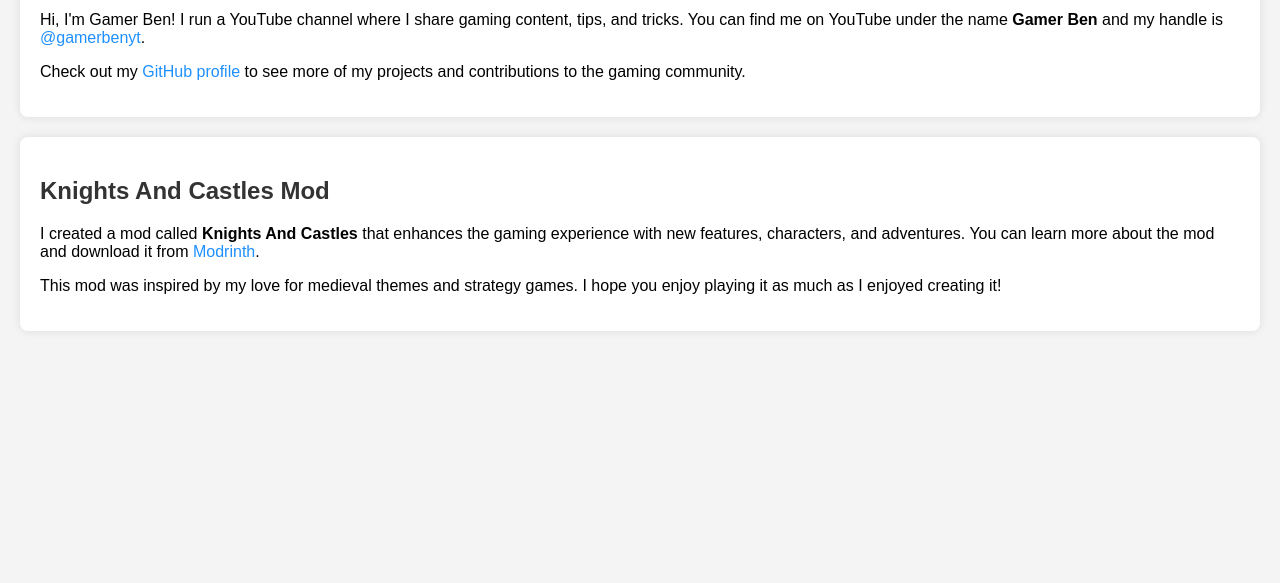
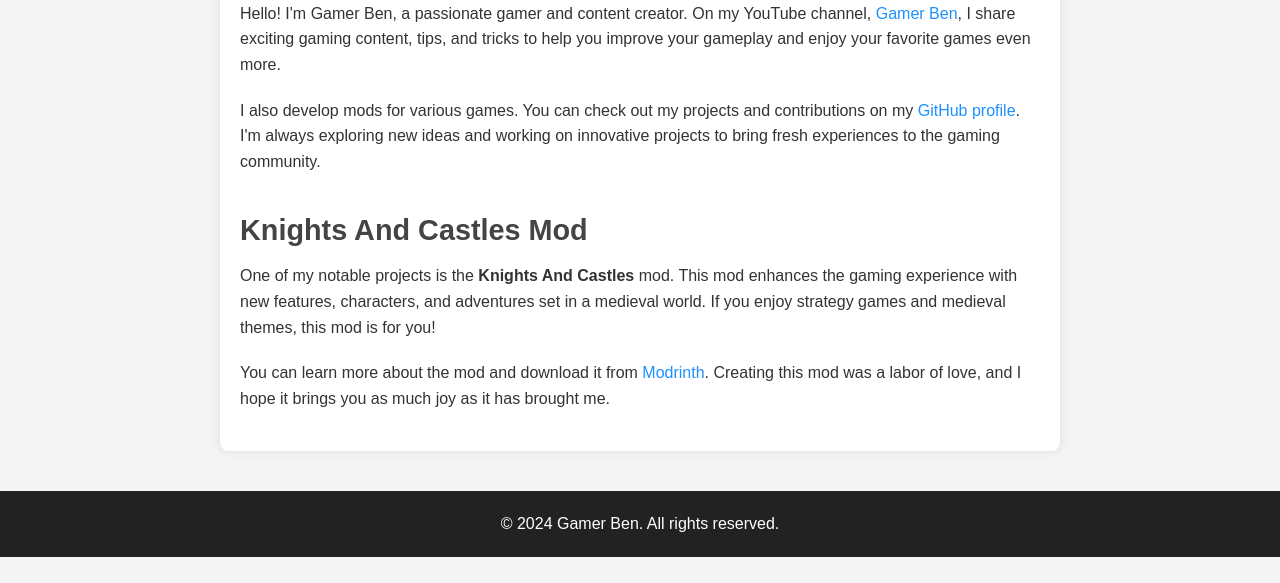
Before and after one commit to gamerbenyt/knc, a plain HTML site: page index.html in a window 1280 px wide. Shown: the part 217-800 px from the top of the page. Drawn offline with Linux system fonts and the light colour scheme.

Commit message:
Update index.html

```diff
--- a/index.html
+++ b/index.html
@@ -3,29 +3,47 @@
 <head>
     <meta charset="UTF-8">
     <meta name="viewport" content="width=device-width, initial-scale=1.0">
-    <title>Gamer Ben - Knights And Castles</title>
+    <title>Gamer Ben - About Me</title>
     <style>
         body {
-            font-family: Arial, sans-serif;
+            font-family: 'Arial', sans-serif;
+            margin: 0;
+            padding: 0;
             background-color: #f4f4f4;
-            margin: 0;
-            padding: 20px;
+            color: #333;
         }
         header {
-            background-color: #333;
+            background-color: #222;
             color: #fff;
-            padding: 10px 0;
+            padding: 20px 0;
             text-align: center;
         }
-        section {
+        header h1 {
+            margin: 0;
+            font-size: 2.5em;
+        }
+        main {
+            max-width: 800px;
+            margin: 40px auto;
+            padding: 20px;
             background-color: #fff;
-            padding: 20px;
-            margin: 20px 0;
             border-radius: 8px;
             box-shadow: 0 0 10px rgba(0, 0, 0, 0.1);
         }
-        h1, h2 {
-            color: #333;
+        section {
+            margin-bottom: 40px;
+        }
+        section:last-of-type {
+            margin-bottom: 0;
+        }
+        h2 {
+            color: #444;
+            font-size: 1.8em;
+            margin-bottom: 10px;
+        }
+        p {
+            line-height: 1.6;
+            margin-bottom: 20px;
         }
         a {
             color: #1e90ff;
@@ -34,21 +52,35 @@
         a:hover {
             text-decoration: underline;
         }
+        footer {
+            text-align: center;
+            padding: 20px 0;
+            background-color: #222;
+            color: #fff;
+        }
+        footer p {
+            margin: 0;
+        }
     </style>
 </head>
 <body>
     <header>
-        <h1>Welcome to Gamer Ben's Website</h1>
+        <h1>Gamer Ben</h1>
     </header>
+    <main>
         <section>
             <h2>About Me</h2>
-        <p>Hi, I'm Gamer Ben! I run a YouTube channel where I share gaming content, tips, and tricks. You can find me on YouTube under the name <strong>Gamer Ben</strong> and my handle is <a href="https://www.youtube.com/@gamerbenyt" target="_blank">@gamerbenyt</a>.</p>
-        <p>Check out my <a href="https://github.com/gamerbenyt" target="_blank">GitHub profile</a> to see more of my projects and contributions to the gaming community.</p>
+            <p>Hello! I'm Gamer Ben, a passionate gamer and content creator. On my YouTube channel, <a href="https://www.youtube.com/@gamerbenyt" target="_blank">Gamer Ben</a>, I share exciting gaming content, tips, and tricks to help you improve your gameplay and enjoy your favorite games even more.</p>
+            <p>I also develop mods for various games. You can check out my projects and contributions on my <a href="https://github.com/gamerbenyt" target="_blank">GitHub profile</a>. I'm always exploring new ideas and working on innovative projects to bring fresh experiences to the gaming community.</p>
         </section>
         <section>
             <h2>Knights And Castles Mod</h2>
-        <p>I created a mod called <strong>Knights And Castles</strong> that enhances the gaming experience with new features, characters, and adventures. You can learn more about the mod and download it from <a href="https://modrinth.com/mod/knights-and-castles" target="_blank">Modrinth</a>.</p>
-        <p>This mod was inspired by my love for medieval themes and strategy games. I hope you enjoy playing it as much as I enjoyed creating it!</p>
+            <p>One of my notable projects is the <strong>Knights And Castles</strong> mod. This mod enhances the gaming experience with new features, characters, and adventures set in a medieval world. If you enjoy strategy games and medieval themes, this mod is for you!</p>
+            <p>You can learn more about the mod and download it from <a href="https://modrinth.com/mod/knights-and-castles" target="_blank">Modrinth</a>. Creating this mod was a labor of love, and I hope it brings you as much joy as it has brought me.</p>
         </section>
+    </main>
+    <footer>
+        <p>&copy; 2024 Gamer Ben. All rights reserved.</p>
+    </footer>
 </body>
 </html>
```
Lines whose indentation alone changed are shown as unchanged.
